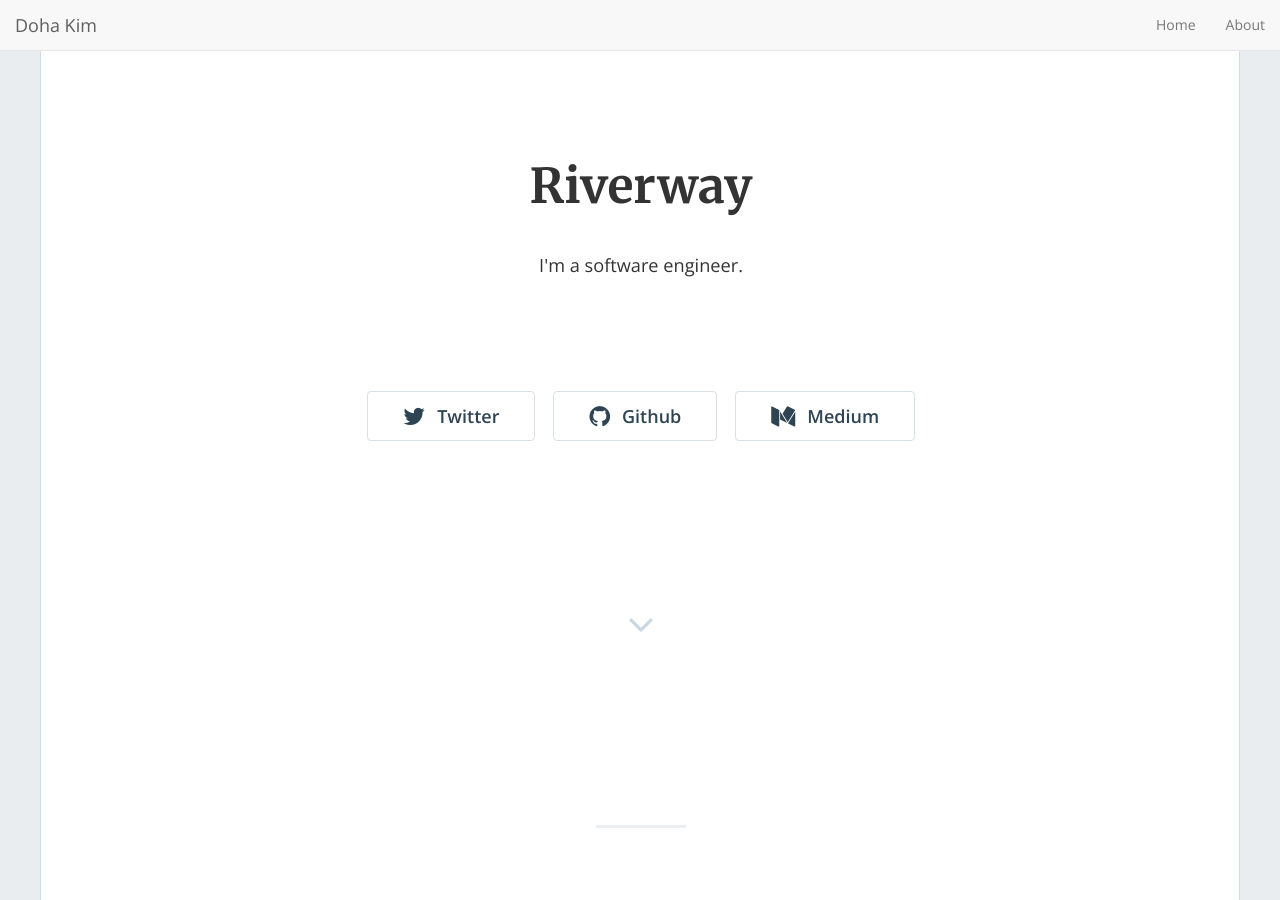
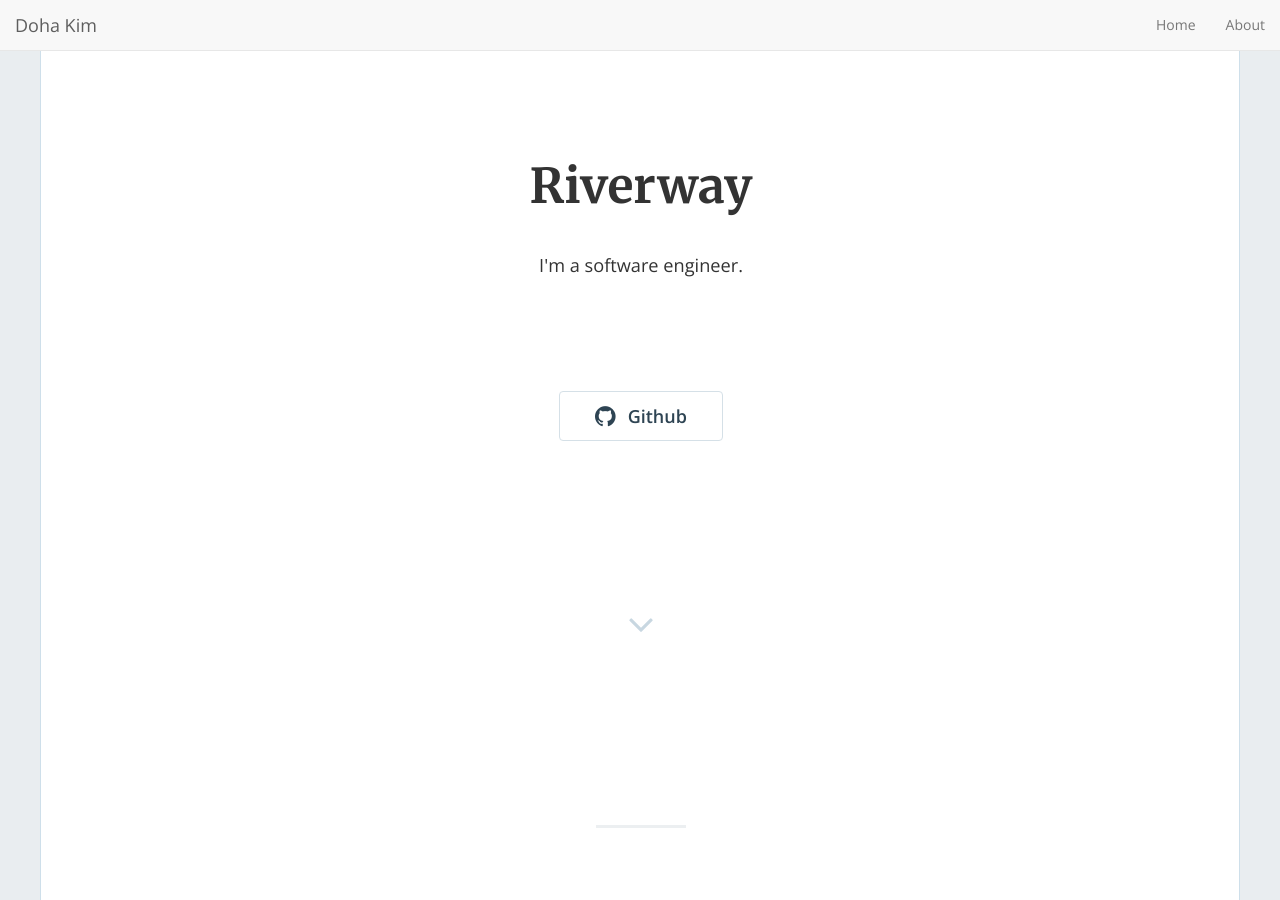
Before and after one commit to doha-kim/doha-kim.github.io, a Jekyll site: the page built from index.html, in a window 1280 px wide and 900 px high. Built offline with Jekyll 4.4.1, drawn with Linux system fonts in a browser that asks for light colours; nearby versions of some CDN libraries; the list of posts is cut into pages by our own code.

Commit message:
theme: remove unused button
Signed-off-by: Doha Kim <riverway.k@gmail.com>

```diff
--- a/_includes/home-hero.html
+++ b/_includes/home-hero.html
@@ -27,14 +27,8 @@
 
           <div class="hero-buttons">
 
-            {% if site.twitter_username != '' %}
-              <a href="https://twitter.com/{{ site.twitter_username }}"><button class="btn btn-default btn-lg"><i class="fa fa-twitter fa-lg"></i>Twitter</button></a>
-            {% endif %}
             {% if site.github_username != '' %}
               <a href="https://github.com/{{ site.github_username }}"><button class="btn btn-default btn-lg"><i class="fa fa-github fa-lg"></i>Github</button></a>
-            {% endif %}
-            {% if site.medium_username != '' %}
-              <a href="https://{{ site.medium_username }}"><button class="btn btn-default btn-lg"><i class="fa fa-medium fa-lg"></i>Medium</button></a>
             {% endif %}
 
           </div>
```
